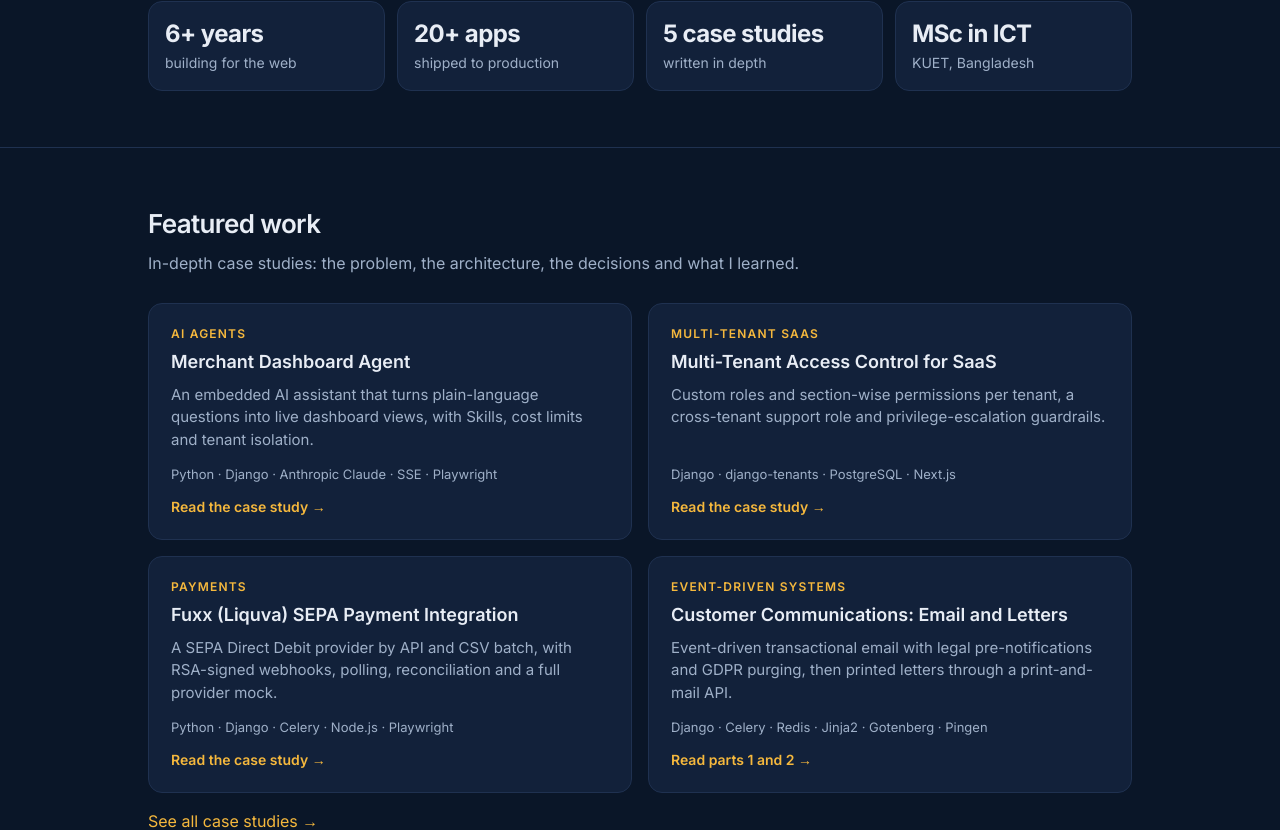
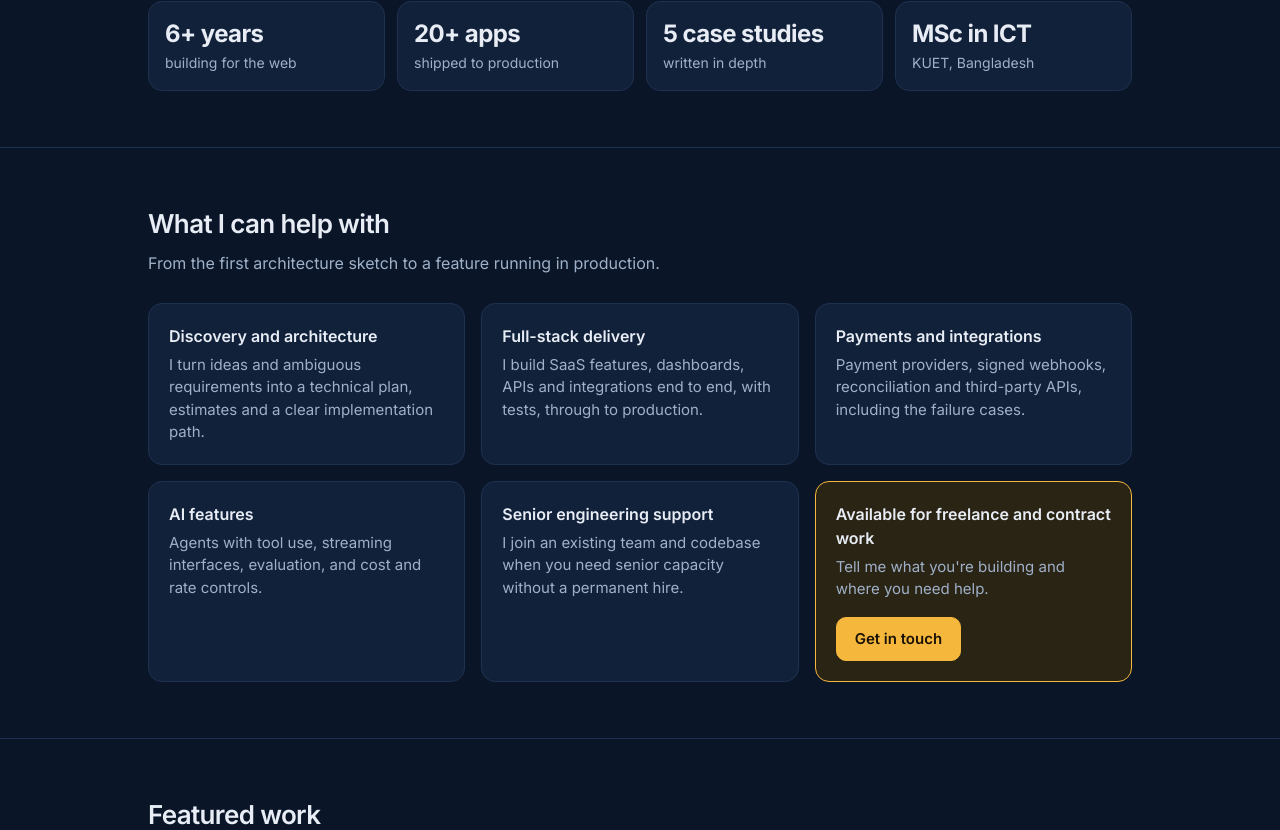
Before and after one commit to amsohag007/my-portfolio, a Next.js app: page / in a window 1280 px wide. Shown: the part 655-1485 px from the top of the page. Built offline with nearby package versions, Linux system fonts and the light colour scheme.

Commit message:
Add services section

```diff
--- a/app/page.tsx
+++ b/app/page.tsx
@@ -8,6 +8,7 @@ import {
   experience,
   industries,
   profile,
+  services,
   skills,
   stats,
 } from "@/data/profile";
@@ -37,6 +38,7 @@ export default function Home() {
             {profile.name}
           </a>
           <ul className="hidden gap-5 text-sm text-muted md:flex">
+            <li><a className="hover:text-text" href="#services">Services</a></li>
             <li><a className="hover:text-text" href="#work">Work</a></li>
             <li><a className="hover:text-text" href="#projects">Projects</a></li>
             <li><a className="hover:text-text" href="#skills">Skills</a></li>
@@ -82,6 +84,30 @@ export default function Home() {
           ))}
         </div>
       </header>
+
+      <section id="services" className="border-t border-line py-14">
+        <div className={wrap}>
+          <SectionHeader
+            title="What I can help with"
+            sub="From the first architecture sketch to a feature running in production."
+          />
+          <div className="grid gap-4 sm:grid-cols-2 lg:grid-cols-3">
+            {services.map((s) => (
+              <div key={s.title} className={`${card} p-5`}>
+                <h3 className="mb-1.5 font-semibold">{s.title}</h3>
+                <p className="text-[15px] text-muted">{s.text}</p>
+              </div>
+            ))}
+            <div className="flex flex-col justify-center rounded-[14px] border border-accent bg-accent-soft p-5">
+              <h3 className="mb-1.5 font-semibold">Available for freelance and contract work</h3>
+              <p className="mb-4 text-[15px] text-muted">Tell me what you&apos;re building and where you need help.</p>
+              <a className={`${btnPrimary} self-start`} href={`mailto:${profile.email}?subject=Project%20enquiry`}>
+                Get in touch
+              </a>
+            </div>
+          </div>
+        </div>
+      </section>
 
       <section id="work" className="border-t border-line py-14">
         <div className={wrap}>
--- a/data/profile.ts
+++ b/data/profile.ts
@@ -16,6 +16,29 @@ export const stats = [
   { value: "20+ apps", label: "shipped to production" },
   { value: "5 case studies", label: "written in depth" },
   { value: "MSc in ICT", label: "KUET, Bangladesh" },
+];
+
+export const services = [
+  {
+    title: "Discovery and architecture",
+    text: "I turn ideas and ambiguous requirements into a technical plan, estimates and a clear implementation path.",
+  },
+  {
+    title: "Full-stack delivery",
+    text: "I build SaaS features, dashboards, APIs and integrations end to end, with tests, through to production.",
+  },
+  {
+    title: "Payments and integrations",
+    text: "Payment providers, signed webhooks, reconciliation and third-party APIs, including the failure cases.",
+  },
+  {
+    title: "AI features",
+    text: "Agents with tool use, streaming interfaces, evaluation, and cost and rate controls.",
+  },
+  {
+    title: "Senior engineering support",
+    text: "I join an existing team and codebase when you need senior capacity without a permanent hire.",
+  },
 ];
 
 const CS = "https://amsohag007.github.io/case-studies";
```
